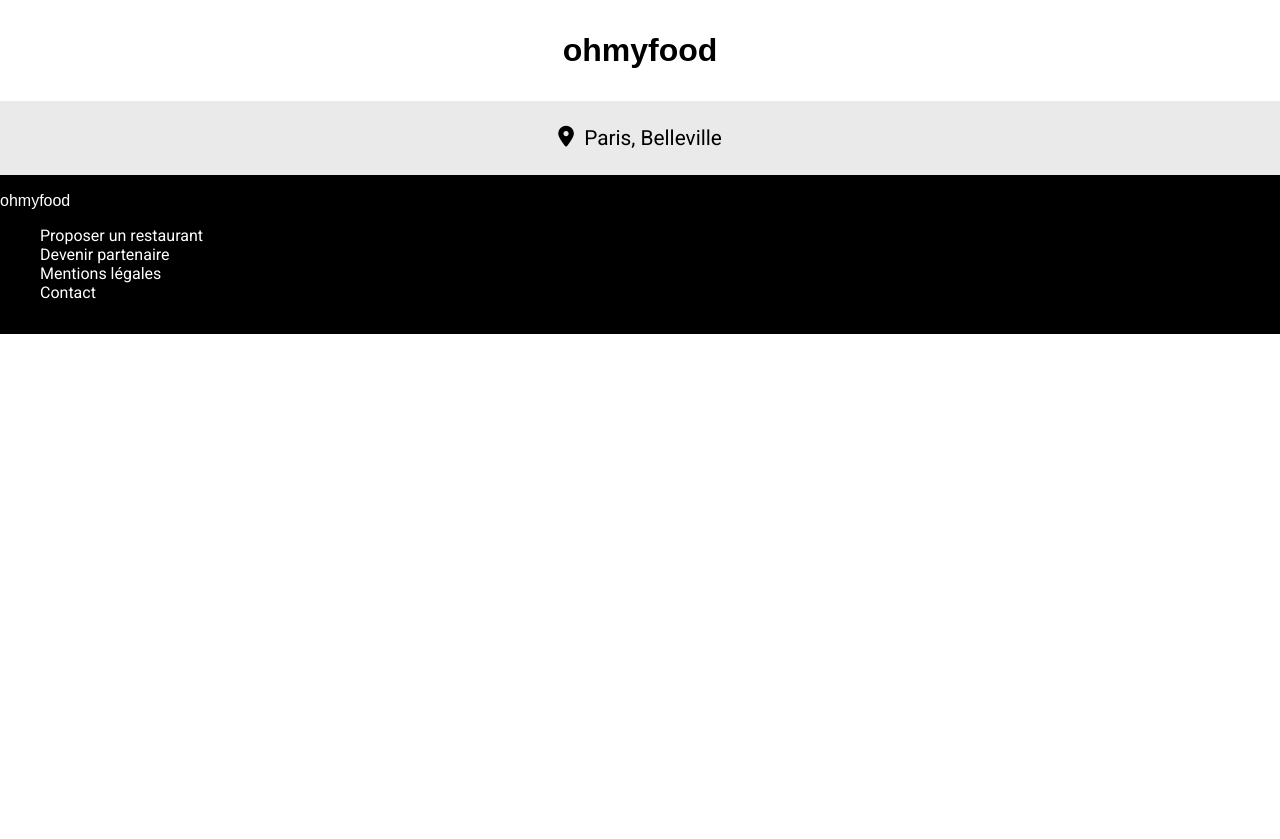
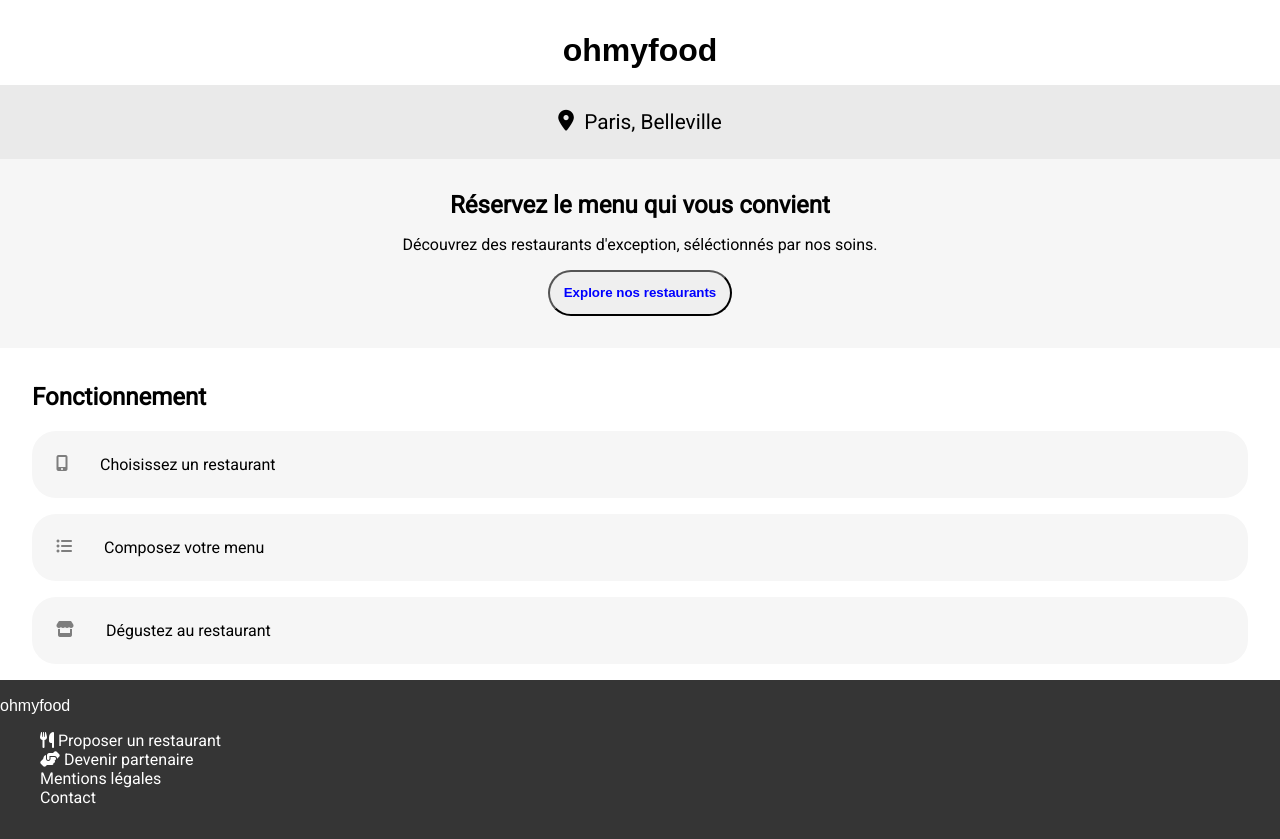
Before and after one commit to lionelmedzo/MedzoOwono_3_13042021, a plain HTML site: page index.html in a window 1280 px wide. Before the commit the page ends 800 px from the top, so only its background shows below. Drawn offline with Linux system fonts and the light colour scheme; a web font is replaced by a local one.

Commit message:
Ajout des partie reservation + fonctionnement

```diff
--- a/index.html
+++ b/index.html
@@ -14,17 +14,36 @@
         <header>
             <h1 class="logo">ohmyfood</h1>
         </header>
+
         <section class="localisation">
             <i class="fas fa-map-marker-alt localisation-icon"></i>
             <span class="localisation-texte">Paris, Belleville</span>
+        </section>
+
+        <section class="reservation">
+            <h2 class="reservation-titre">Réservez le menu qui vous convient</h2>
+            <p class= "reservation-desc">Découvrez des restaurants d'exception, séléctionnés par nos soins.</p>
+            <a class="reservation-bouton"><button  class="btn">Explore nos restaurants</a></button>
+        </section>
+
+        <section class="fonctionnement">
+            <div class="contenu">
+                <h2 class="fonc-titre">Fonctionnement</h2>
+                <ol class="fonc-list">
+                    <li class="fonc-placement"><i class="fas fa-mobile-alt fonc-icon"></i>Choisissez un restaurant</li>
+                    <li class="fonc-placement"><i class="fas fa-list-ul fonc-icon"></i>Composez votre menu</li>
+                    <li class="fonc-placement"><i class="fas fa-store fonc-icon"></i>Dégustez au restaurant</li>
+                </ol>
+            </div>
 
         </section>
+
         <footer>
             <div class="bas-de-page">
                 <span class="logo">ohmyfood</span>
                 <ul class="footer-list">
-                    <li>Proposer un restaurant</li>
-                    <li>Devenir partenaire</li>
+                    <li><i class="fas fa-utensils footer-icon"></i> Proposer un restaurant</li>
+                    <li><i class="fas fa-hands-helping footer-icon"></i> Devenir partenaire</li>
                     <li>Mentions légales</li>
                     <li>Contact</li>
 
--- a/style.css
+++ b/style.css
@@ -2,17 +2,20 @@ body{
 margin:0;
 font-family: Roboto, sans-serif;
 }
+header{
+    box-shadow: 0 0 0 1em #cfcfcf;
 
+}
 .logo{
     font-family: Shrikhand, sans-serif;
     text-align: center;
     margin:0;
-    padding-bottom: 1em;
+    padding-bottom: .5em;
     padding-top: 1em;
 
 }
 .bas-de-page{
-    background-color: black;
+    background-color: #353535;
     color:white;
     padding-bottom: 1em;
     padding-top: 1em;
@@ -31,7 +34,57 @@ li{
 .localisation-icon{
     margin-right: .5em;
 }
+.footer-icon{
+    color: white;
+}
 .localisation-text{
     font-weight: bold;
 
 }
+
+/*__________________________________________________*/
+/*_______________________ reservation_______________*/
+.reservation{
+    text-align: center;
+    padding: 2em;
+    background-color: #f6f6f6;
+}
+.reservation-titre{
+    margin:0;
+}
+.reservation-desc{
+    margin:1em 0;
+}
+.btn{
+    padding: 1em 1em;
+    border-radius: 100px;
+
+}
+.reservation-bouton{
+    font-weight: bold;
+    color: blue;
+}
+/*__________________________________________________*/
+/*_______________________ fonctionnement_______________*/
+.fonctionnement{
+    padding: 1em 2em;
+}
+
+.fonc-list{
+    padding: 0;
+    margin:0;
+}
+.fonc-icon{
+    color: #7e7e7e;
+    margin-right: 2em
+}
+.fonc-placement{
+    display:flex;
+    padding: 1.5em;
+    margin-top:1em ;
+    margin-right:0 ;
+    margin-bottom: 1;
+    margin-left:.5 ;
+    border-radius: 1.5em;
+    background-color: #f6f6f6;
+}
```
